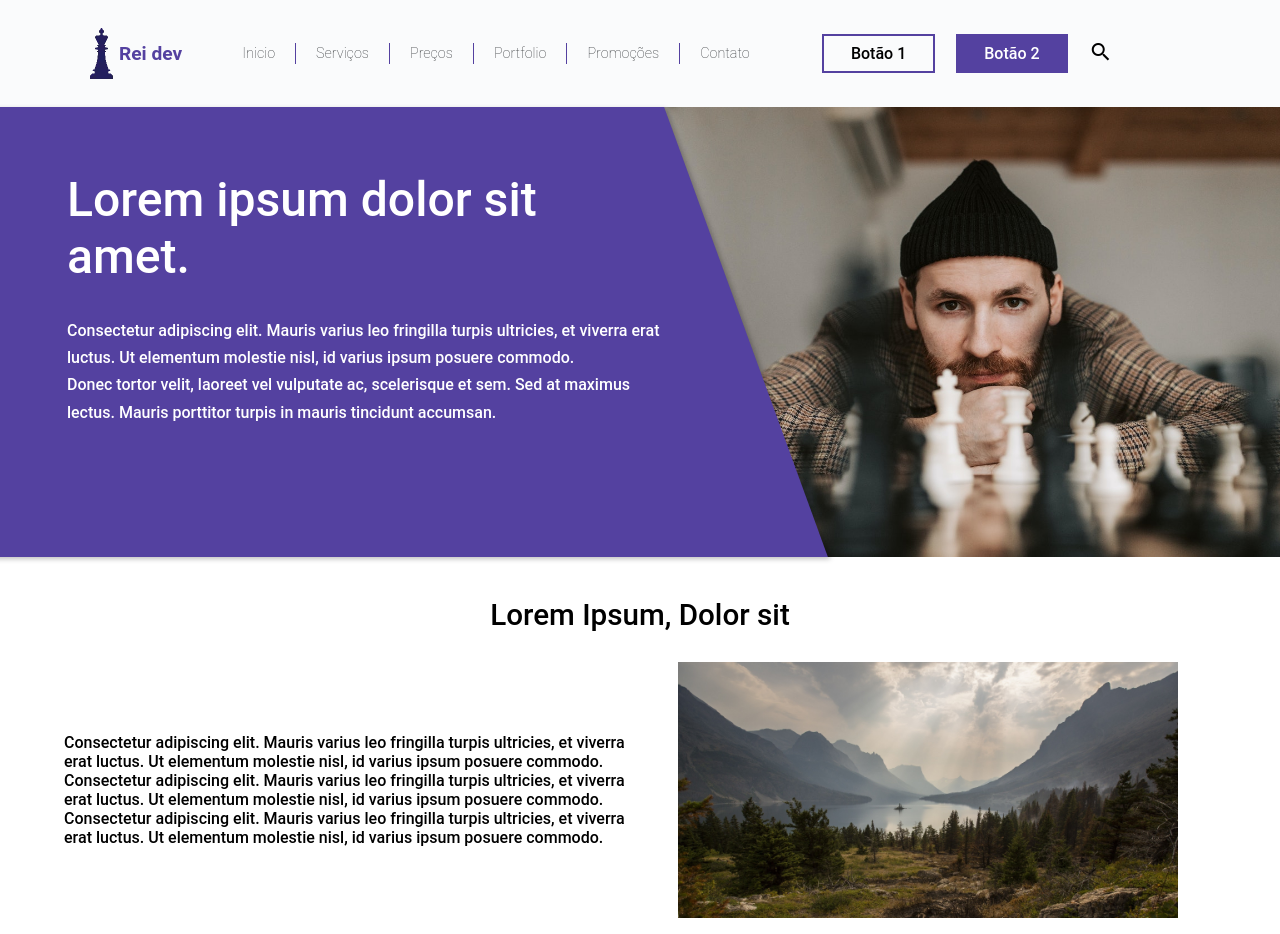
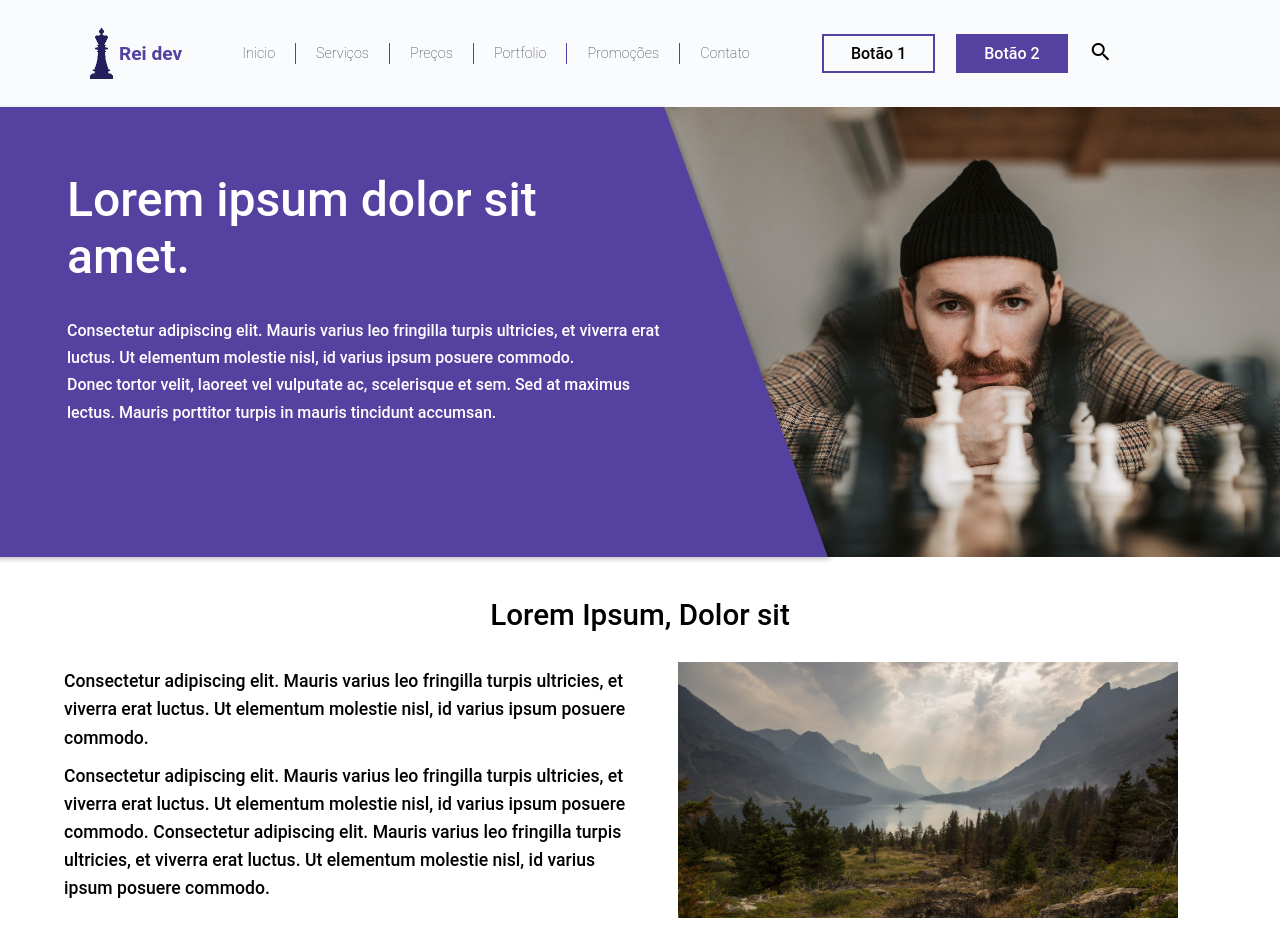
Before and after one commit to CristoferPortela/rei-dev, a React (Create React App) app: page / in a window 1280 px wide. Shown: the top 934 px of the page. Built offline with nearby package versions, Linux system fonts and the light colour scheme.

Commit message:
refact|feat: container padding and added paragraph

```diff
--- a/src/style.sass
+++ b/src/style.sass
@@ -9,7 +9,7 @@
         width: 100% !important
 
 .container
-    padding: 1rem 2rem
+    padding: 1rem 1.5rem
     @media screen and ( min-width: 992px )
         padding: 1rem 4rem
 
@@ -43,6 +43,9 @@
         display: none !important
         visibility: hidden
 
+.justify-center
+    justify-content: center
+
 .menu
     transition: ease-in-out .6s
     @media screen and ( max-width: 992px )
@@ -72,3 +75,7 @@
                 li
                     flex: 0 0 100%
                     width: 100%
+.paragraph
+    line-height: 1.6
+    padding-bottom: 10px
+    font-size: 1.1rem
```
